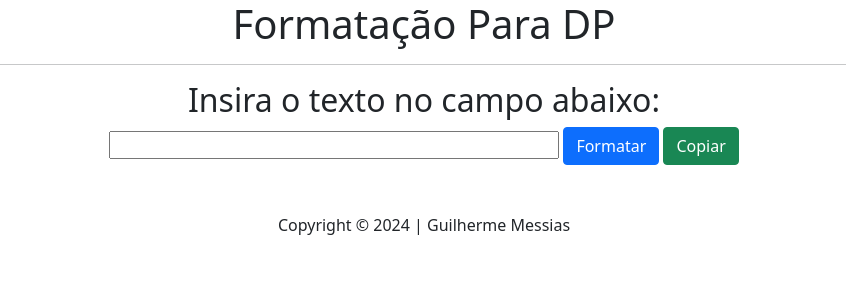
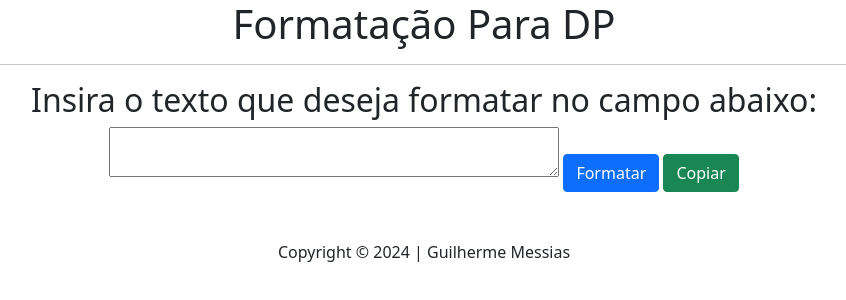
Before and after one commit to guilherme-messias/formataX, a plain HTML site: page index.html in a window 1280 px wide. Shown: the whole page, without its empty margins (216-1062 px from the left). Drawn offline with nearby package versions, Linux system fonts and the light colour scheme.

Commit message:
Alteração do campo input para textarea

```diff
--- a/index.html
+++ b/index.html
@@ -21,8 +21,8 @@
     <main>
       <h1>Formatação Para DP</h1>
       <hr />
-      <h2>Insira o texto no campo abaixo:</h2>
-      <input type="text" id="text" />
+      <h2>Insira o texto que deseja formatar no campo abaixo:</h2>
+      <textarea  id="text"></textarea>
       <input type="button" value="Formatar" id="autoFormatButton" class="btn btn-primary" />
       <input type="button" value="Copiar" id="copyFormattedTextButton" class="btn btn-success" />
       <br /><br /><br />
--- a/styles.css
+++ b/styles.css
@@ -10,5 +10,5 @@
 }
 
 #result {
-  font-size: 45px;
+  font-size: 30px;
 }
```
